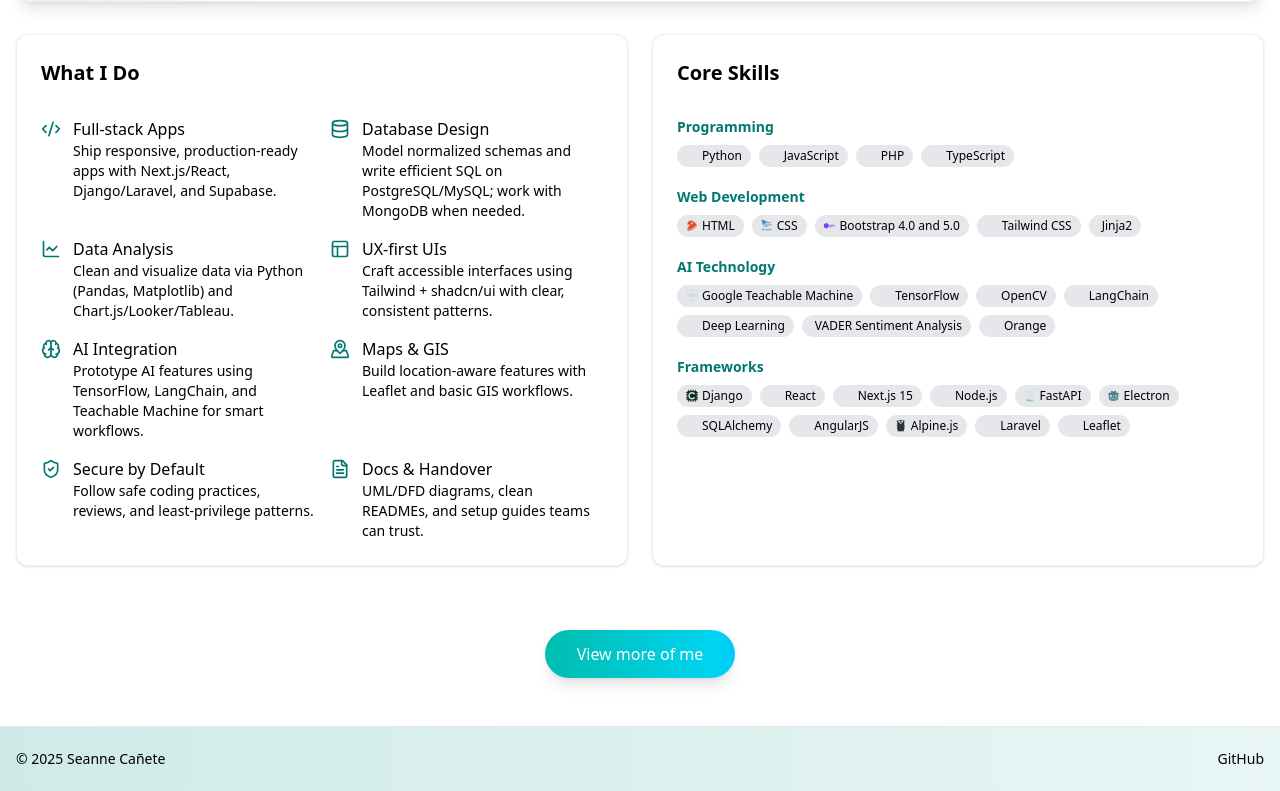
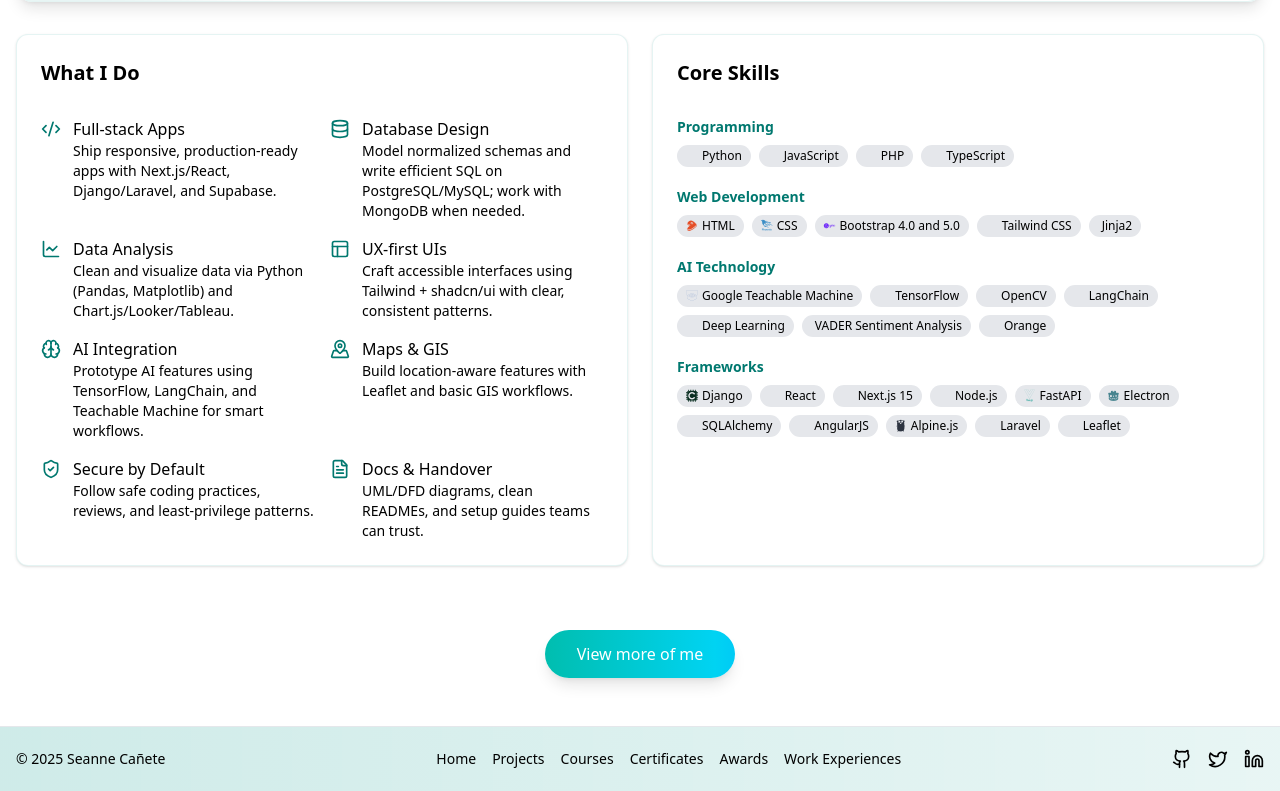
Before and after one commit to Seanneskie/my-portfolio, a Next.js app: page / in a window 1280 px wide. Shown: the part 3171-3962 px from the top of the page. Built offline with nearby package versions, Linux system fonts and the light colour scheme; some icons are missing.

Commit message:
feat: improve footer with navigation and social links

```diff
--- a/components/layout/footer.tsx
+++ b/components/layout/footer.tsx
@@ -1,21 +1,59 @@
 import Link from "next/link";
+import { Github, Linkedin, Twitter } from "lucide-react";
+
+const NAV_LINKS = [
+  { href: "/", label: "Home" },
+  { href: "/projects", label: "Projects" },
+  { href: "/courses", label: "Courses" },
+  { href: "/certificates", label: "Certificates" },
+  { href: "/awards", label: "Awards" },
+  { href: "/work-experiences", label: "Work Experiences" },
+] as const;
+
+const SOCIAL_LINKS = [
+  {
+    href: "https://github.com/Seanneskie",
+    label: "GitHub",
+    icon: Github,
+  },
+  {
+    href: "https://x.com/Seanneskie",
+    label: "Twitter",
+    icon: Twitter,
+  },
+  {
+    href: "https://www.linkedin.com/in/seanne-ca%C3%B1ete-8b09322a1/",
+    label: "LinkedIn",
+    icon: Linkedin,
+  },
+] as const;
 
 export default function Footer() {
   return (
     <footer className="relative overflow-hidden border-t bg-gradient-to-r from-teal-600/20 to-transparent dark:from-teal-400/20 dark:to-transparent bg-size-200 animate-gradient-x">
       <span className="pointer-events-none absolute inset-0 dot-pattern opacity-30 blur-sm animate-dots" />
-      <div className="relative container mx-auto flex h-16 items-center justify-between px-4 text-sm text-black dark:text-white">
+      <div className="relative container mx-auto flex flex-col items-center gap-4 px-4 py-6 text-sm text-black dark:text-white sm:h-16 sm:flex-row sm:justify-between sm:py-0">
         <p>&copy; {new Date().getFullYear()} Seanne Cañete</p>
+        <nav className="flex flex-wrap justify-center gap-4">
+          {NAV_LINKS.map(({ href, label }) => (
+            <Link key={href} href={href} className="hover:underline">
+              {label}
+            </Link>
+          ))}
+        </nav>
         <div className="flex gap-4">
-          <Link
-            href="https://github.com"
-            className="hover:underline"
-            target="_blank"
-            rel="noopener noreferrer"
-            aria-label="GitHub profile"
-          >
-            GitHub
-          </Link>
+          {SOCIAL_LINKS.map(({ href, label, icon: Icon }) => (
+            <a
+              key={href}
+              href={href}
+              target="_blank"
+              rel="noopener noreferrer"
+              aria-label={label}
+              className="transition hover:text-teal-600 dark:hover:text-teal-400"
+            >
+              <Icon className="h-5 w-5" />
+            </a>
+          ))}
         </div>
       </div>
     </footer>
```
